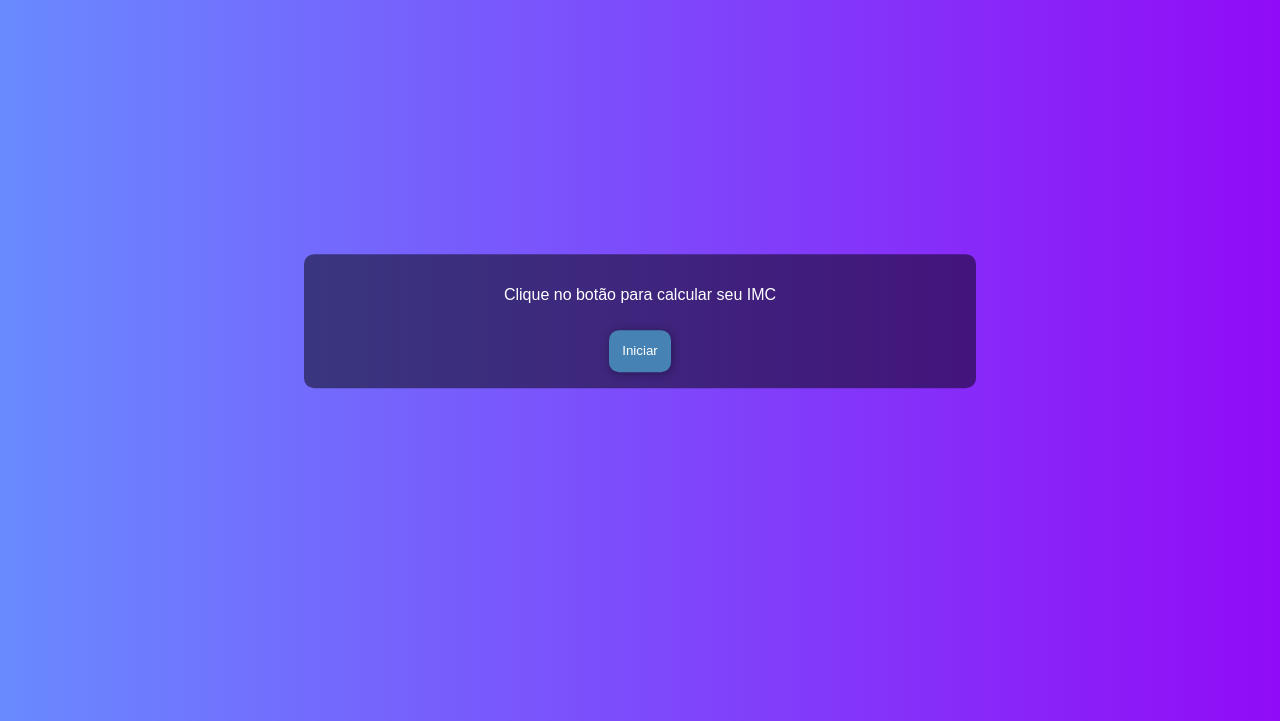
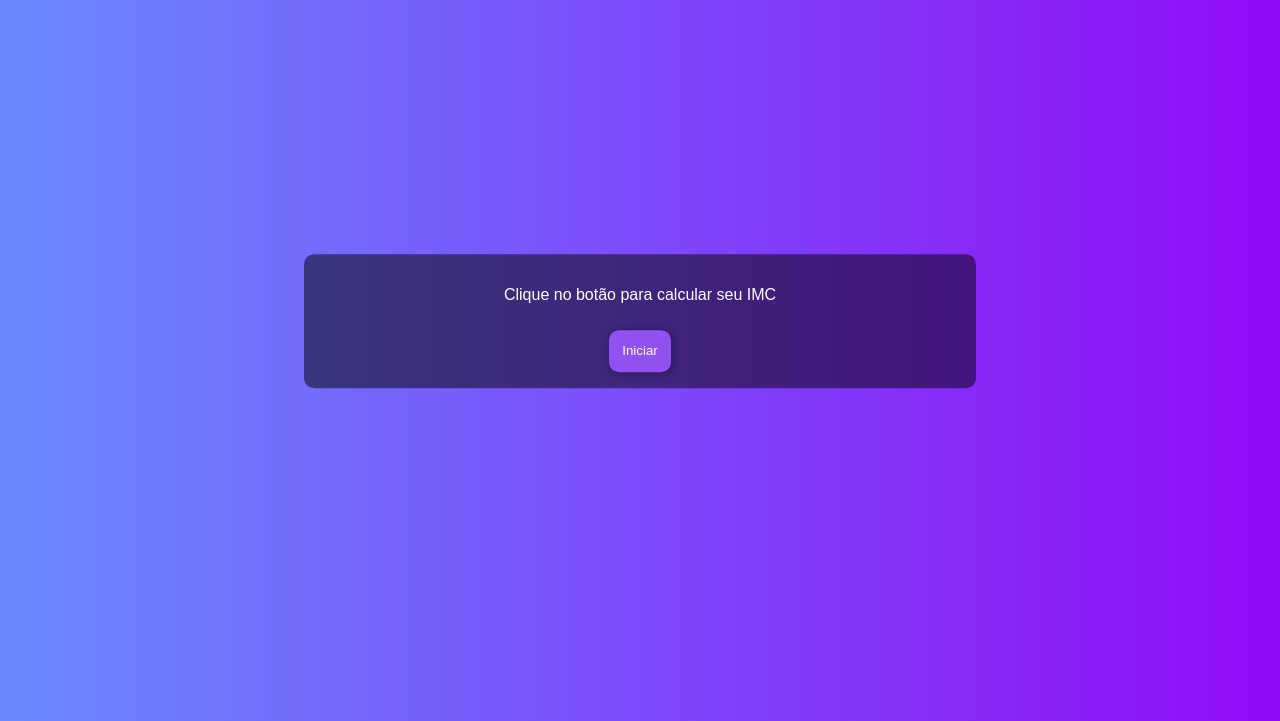
Before and after one commit to geserAllan/Calculadora_IMC_Top, a plain HTML site: page index.html in a window 1280 px wide. In both pictures the pointer is over the button "Iniciar". Shown: the part 79-800 px from the top of the page. Drawn offline with Linux system fonts and the light colour scheme.

Commit message:
Update index.html

```diff
--- a/index.html
+++ b/index.html
@@ -36,11 +36,11 @@
             margin-top: 10px;
         }
         button:hover {
-            background-color: steelblue;
+            background-color: rgb(145, 81, 240);
 
         }
         button:active {
-            background-color: rgb(38, 255, 241);
+            background-color: rgb(75, 162, 255);
 
         }
         .final-step,
```
